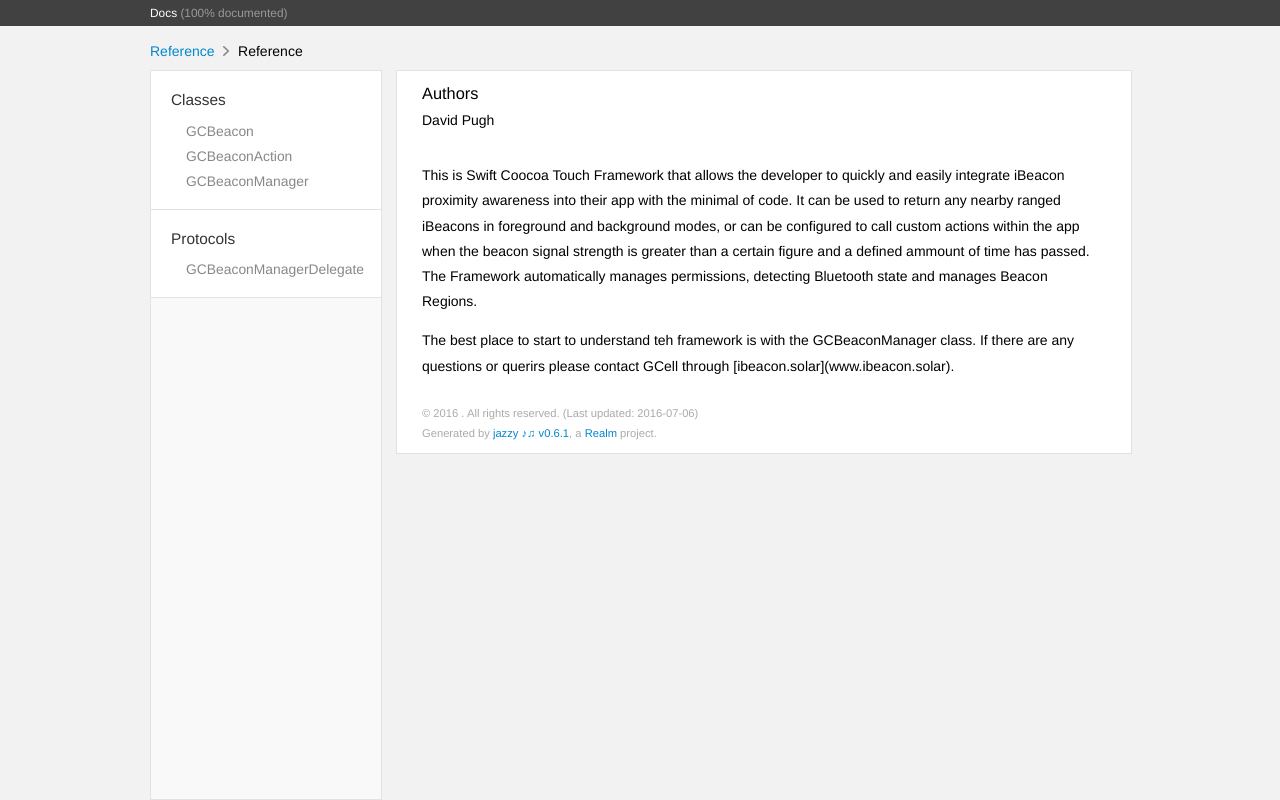
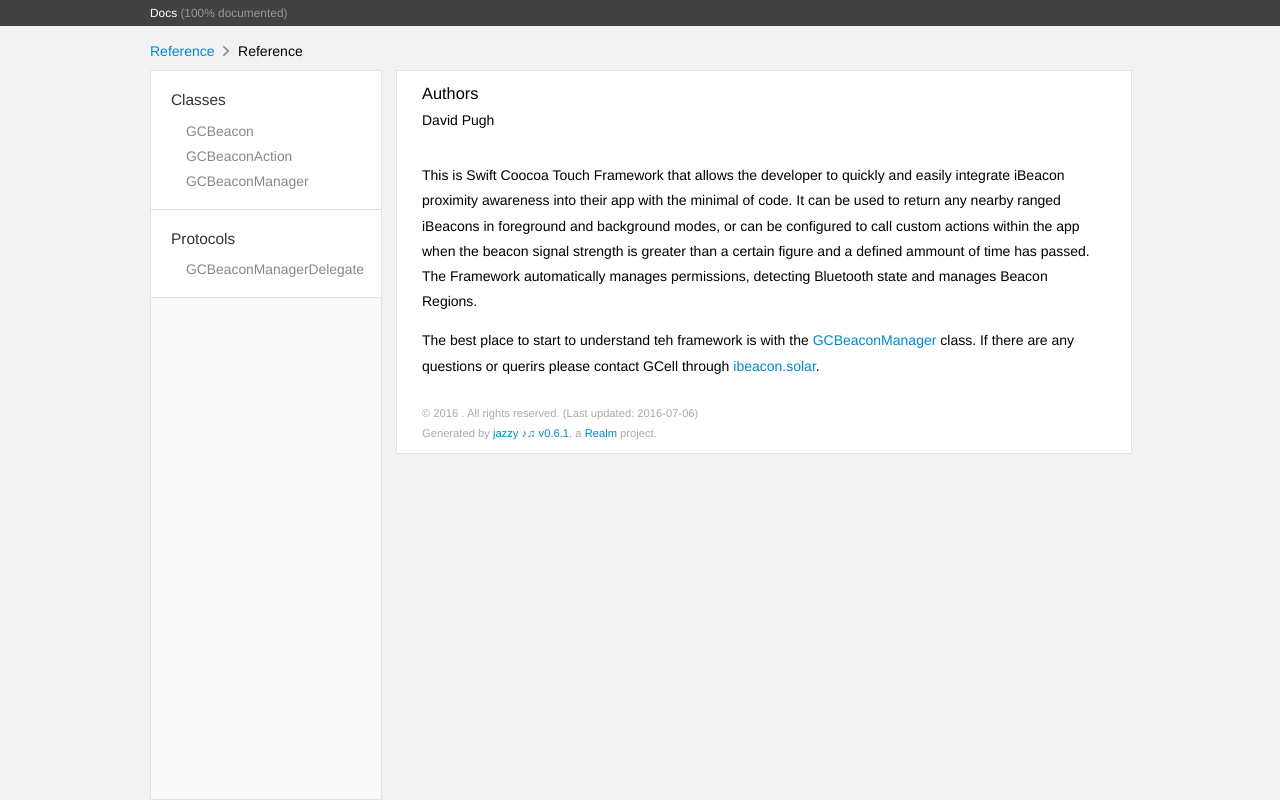
Before and after one commit to david-pugh-gcell/GCellNotificationFW_iOS, a plain HTML site: page docs/index.html in a window 1280 px wide. Drawn offline with Linux system fonts and the light colour scheme.

Commit message:
Update index.html
Added link to GCell Website

```diff
--- a/docs/index.html
+++ b/docs/index.html
@@ -60,7 +60,7 @@
             <p>This is Swift Coocoa Touch Framework that allows the developer to quickly and easily integrate iBeacon proximity awareness into their app with the minimal of code.
             It can be used to return any nearby ranged iBeacons in foreground and background modes, or can be configured to call custom actions within the app when the beacon signal strength is greater than a certain figure and a defined ammount of time has passed.
             The Framework automatically manages permissions, detecting Bluetooth state and manages Beacon Regions.</p>
-            <p>The best place to start to understand teh framework is with the GCBeaconManager class. If there are any questions or querirs please contact GCell through [ibeacon.solar](www.ibeacon.solar).</p>
+            <p>The best place to start to understand teh framework is with the <a href="Classes/GCBeaconManager.html">GCBeaconManager</a> class. If there are any questions or querirs please contact GCell through <a href="http://ibeacon.solar">ibeacon.solar</a>.</p>
           </section>
         </section>
         <section id="footer">
```
